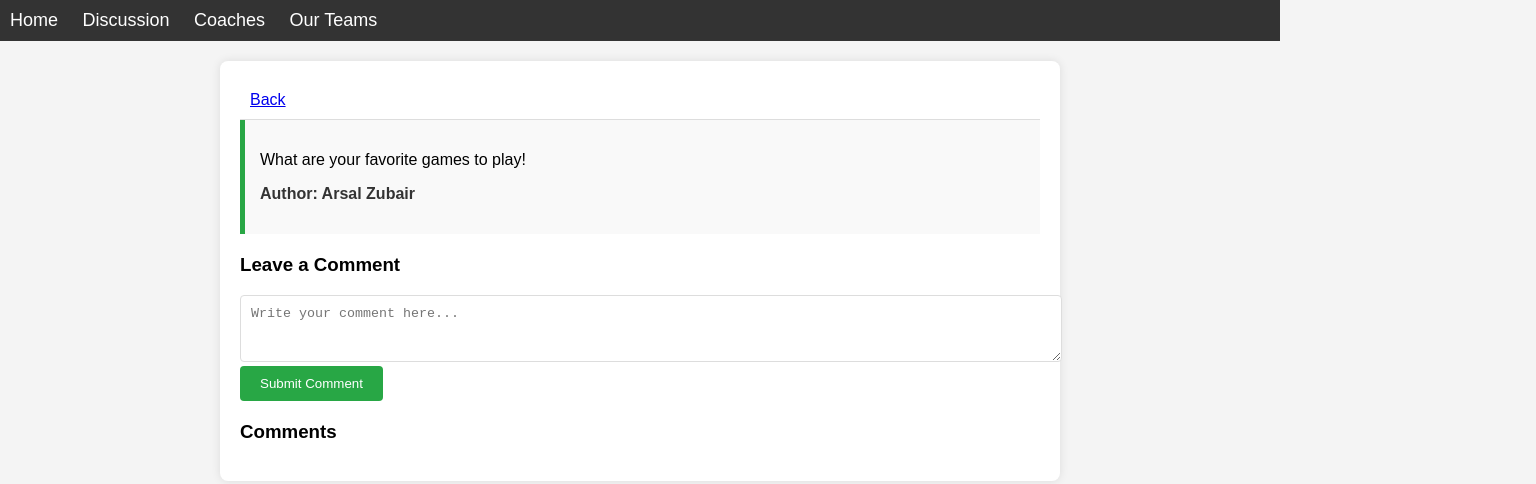
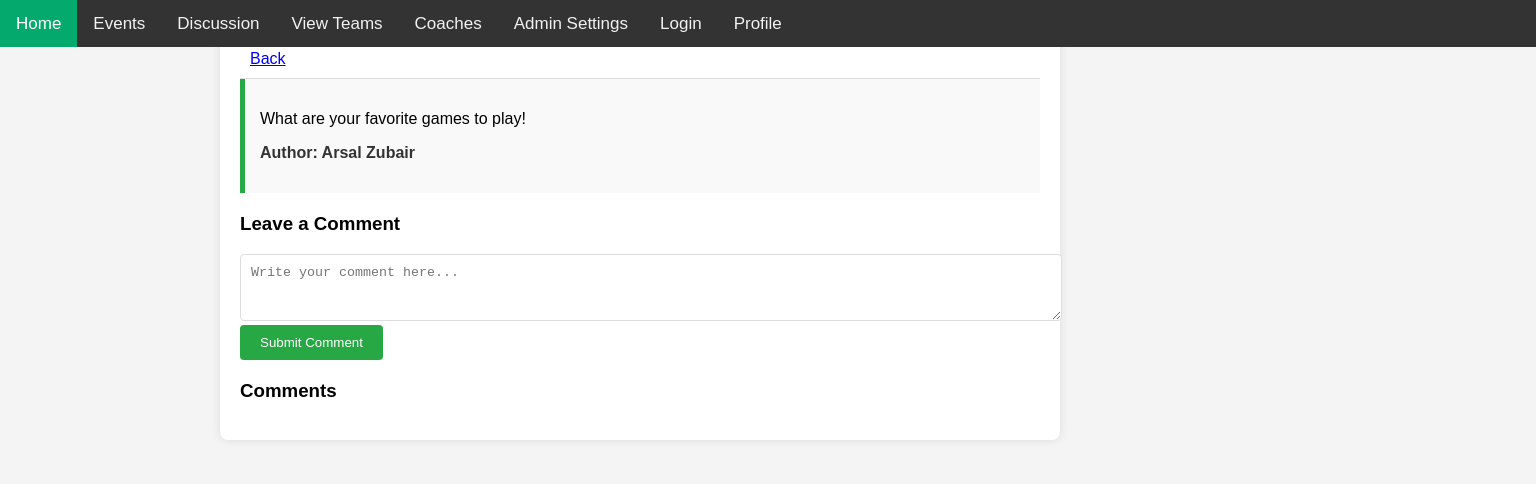
Before and after one commit to AZubair-Iron/csc340-prototype, a plain HTML site: page src/main/resources/static/discussion/discussion_template.html in a window 1280 px wide. Shown: the whole page, 1536 px wide, since content can reach past the window. Drawn offline with Linux system fonts and the light colour scheme.

Commit message:
Fixed Discussion Template's nav bar being incorrect Fixed APIController starting on the wrong page

```diff
--- a/src/main/resources/static/discussion/discussion_template.html
+++ b/src/main/resources/static/discussion/discussion_template.html
@@ -3,6 +3,7 @@
 <head>
     <meta charset="UTF-8">
     <meta name="viewport" content="width=device-width, initial-scale=1.0">
+    <link rel="stylesheet" href="../css/global.css">
     <title>Discussion</title>
     <style>
         body {
@@ -138,14 +139,16 @@
 </head>
 <body>
 
-   <nav>
-        <ul id="nav-links">
-            <li><a href="../index.html">Home</a></li>
-            <li><a href="../discussion_hub.html">Discussion</a></li>
-			<li><a href="../coach_hub.html">Coaches</a></li>
-			<li><a href="../teams.html">Our Teams</a></li>
-        </ul>
-    </nav>
+<div class="topnav">
+    <a class="active" href="../homepage.html">Home</a>
+    <a href="../calendar.html">Events</a>
+    <a href="../discussion_hub.html">Discussion</a>
+    <a href="../teams.html">View Teams</a>
+    <a href="../coach_hub.html">Coaches</a>
+    <a href="../adminsettings.html">Admin Settings</a>
+    <a href="../login_register.html"> Login </a>
+    <a href="../profile.html">Profile</a>
+</div>
 
 
 
```
Also changed, not shown: 1 other file.
